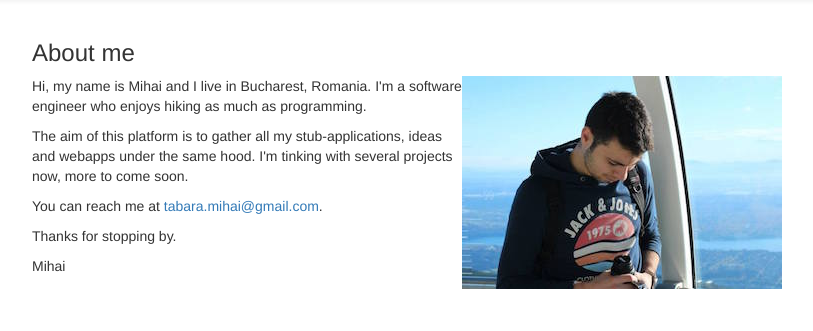
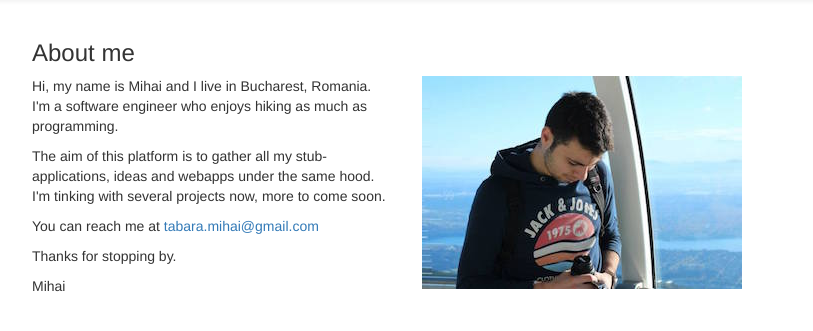
Before and after one commit to MihaiTabara/aboutme, a Flask app: page /aboutme in a window 1360 px wide. Shown: the part 52-383 px from the top of the page, without its empty margins (78-891 px from the left). Run offline with Flask 2, Linux system fonts and the light colour scheme; some libraries are stand-ins or nearby versions.

Commit message:
Small changes in template.

```diff
--- a/app/templates/aboutme.html
+++ b/app/templates/aboutme.html
@@ -3,13 +3,14 @@
 
 {% block content %}
     <div class="row">
-        <div class="col-md-4 col-md-push-9 sidebar-bg">
+        <div class="col-md-4">
+            <h3>About me</h3>
         </div>
-        <div class="col-md-8 col-md-pull-4">
-            <h3>About me</h3>
-            <div style="float: right;">
-                <img src="{{ url_for('static', filename="img/me.jpg") }}" alt="Mihai Tabara" title="Mihai Tabara"/>
-            </div>
+        <div class="col-md-8">
+        </div>
+    </div>
+    <div class="row">
+        <div class="col-md-4">
             <p>
             Hi, my name is Mihai and I live in Bucharest, Romania. I'm a software
             engineer who enjoys hiking as much as programming.
@@ -20,7 +21,7 @@
             more to come soon.
             </p>
 
-            <p>You can reach me at <a href="mailto:tabara.mihai@gmail.com">tabara.mihai@gmail.com</a>.
+            <p>You can reach me at <a href="mailto:tabara.mihai@gmail.com">tabara.mihai@gmail.com</a>
             </p>
 
             <p>Thanks for stopping by.
@@ -29,6 +30,11 @@
             <p> Mihai
             </p>
         </div>
+        <div class="col-md-4">
+            <img src="{{ url_for('static', filename="img/me.jpg") }}" alt="Mihai Tabara" title="Mihai Tabara"/>
+        </div>
+        <div class="col-md-4">
+        </div>
     </div>
 
 {% endblock content %}
```
